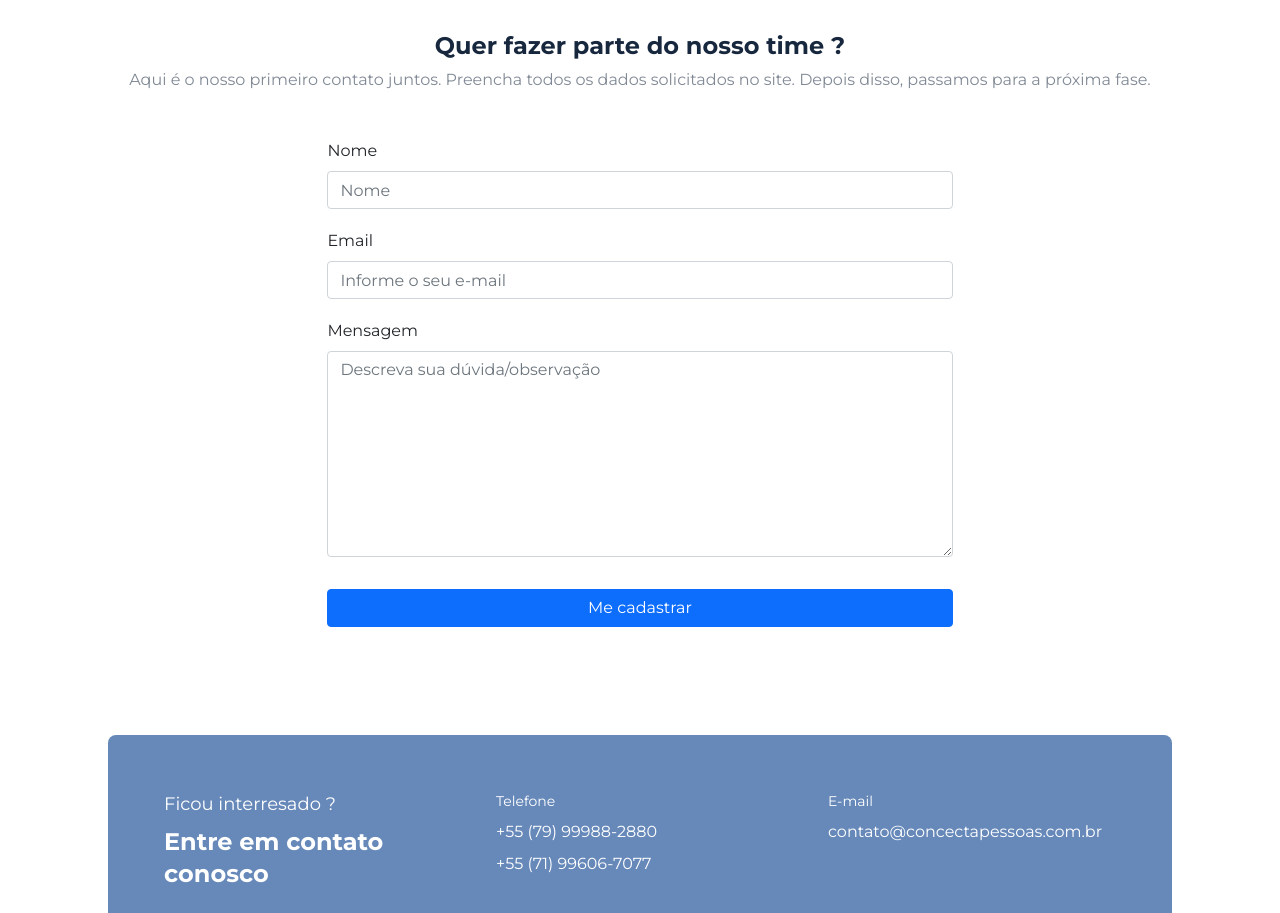
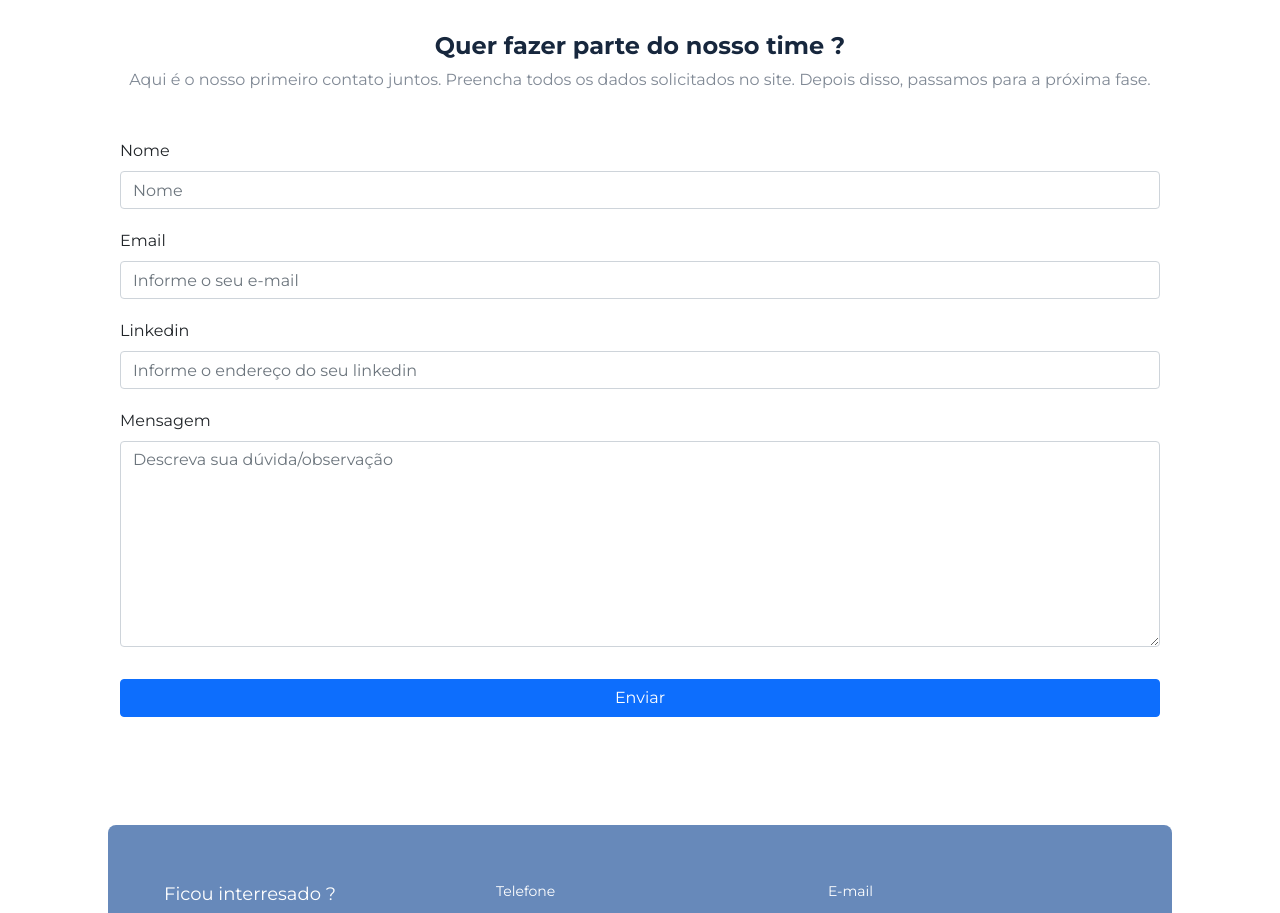
Before and after one commit to lucasarlim/conecta, a React (Create React App) app: page / in a window 1280 px wide. Shown: the part 3120-4033 px from the top of the page. Built offline with nearby package versions, Linux system fonts and the light colour scheme; the HTML template or start-up script is replaced by a standard one.

Commit message:
Update index.jsx

```diff
--- a/src/components/FormSection/index.jsx
+++ b/src/components/FormSection/index.jsx
@@ -37,7 +37,7 @@ function FormSection() {
 
       <form onSubmit={sendEmail}>
         <div className="row pt-5 mx-auto">
-          <div className="col-lg-8 col-sm-12 form-group mx-auto">
+          <div className="col-lg-12 col-sm-12 form-group mx-auto">
             <label>Nome</label>
             <input
               type="text"
@@ -47,7 +47,7 @@ function FormSection() {
               name="name"
             />
           </div>
-          <div className="col-lg-8 col-sm-12 form-group pt-1 mx-auto">
+          <div className="col-lg-12 col-sm-12 form-group pt-1 mx-auto">
             <label>Email</label>
             <input
               type="email"
@@ -58,7 +58,18 @@ function FormSection() {
             />
           </div>
 
-          <div className="col-lg-8 col-sm-12 form-group pt-1 mx-auto">
+          <div className="col-lg-12 col-sm-12 form-group pt-1 mx-auto">
+            <label>Linkedin</label>
+            <input
+              type="url"
+              className="form-control"
+              required
+              placeholder="Informe o endereço do seu linkedin"
+              name="linkedin"
+            />
+          </div>
+
+          <div className="col-lg-12 col-sm-12 form-group pt-1 mx-auto">
             <label>Mensagem</label>
             <textarea
               className="form-control"
@@ -70,11 +81,11 @@ function FormSection() {
               name="message"
             ></textarea>
           </div>
-          <div className="col-lg-8 col-sm-12 pt-3 mx-auto">
+          <div className="col-lg-12 col-sm-12 pt-3 mx-auto">
             <input
               type="submit"
               className="btn btn-primary w-100"
-              value="Me cadastrar"
+              value="Enviar"
             ></input>
           </div>
         </div>
```
